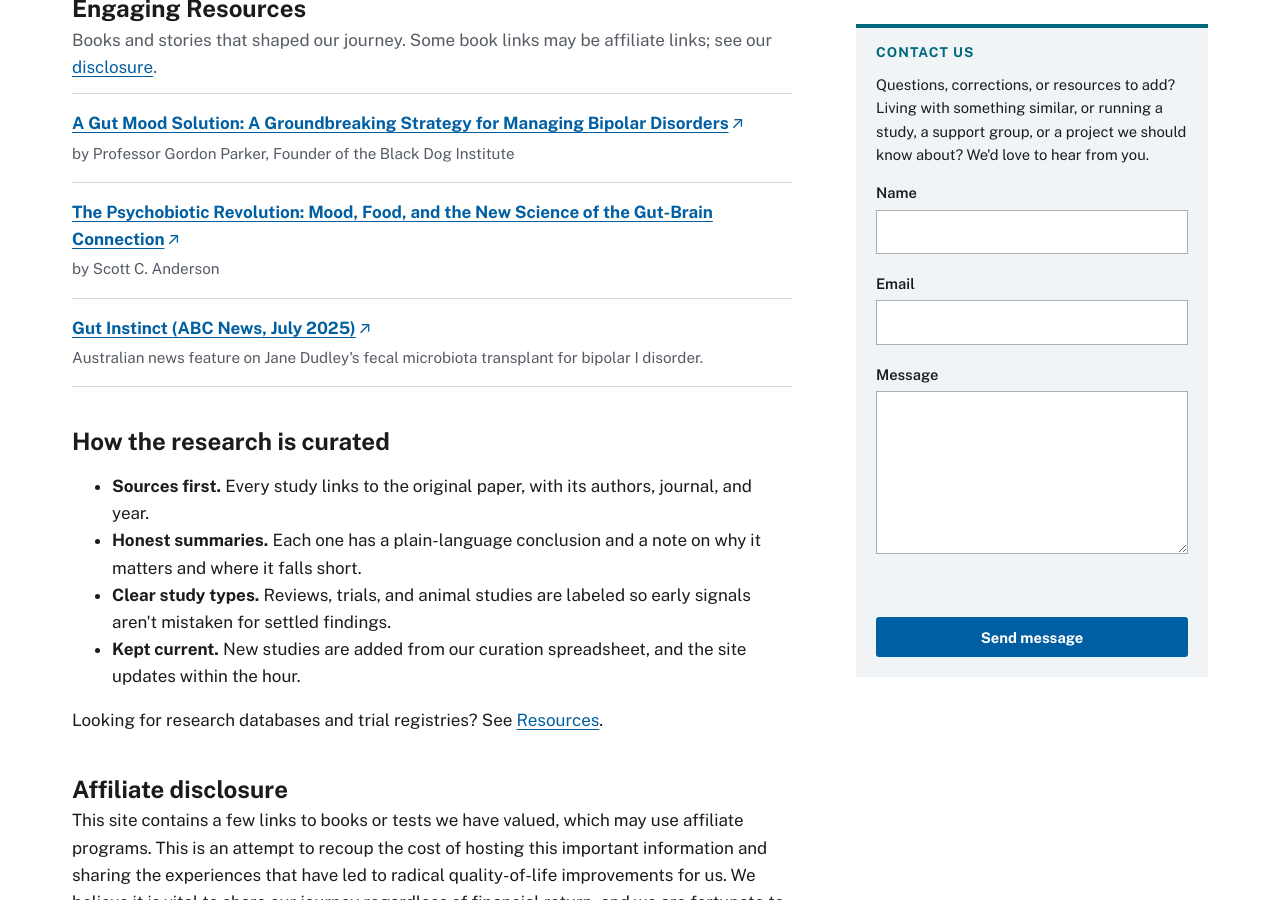
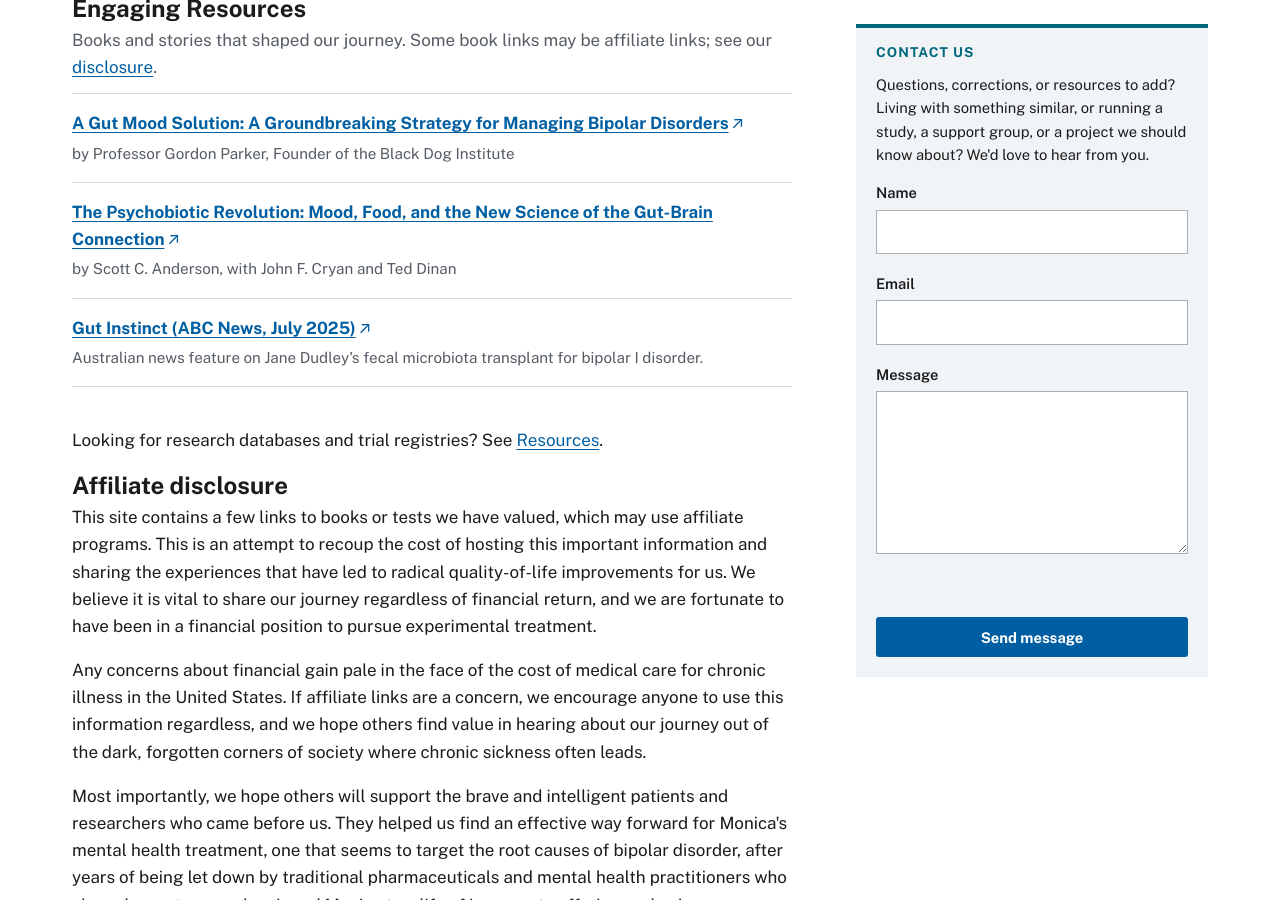
Before and after one commit to ryanmburns93/gut-microbiome-treatment-research-hub, a Jekyll site: the page built from connect/index.html, in a window 1280 px wide and 900 px high, scrolled down 1640 px. Built offline with Jekyll 4.4.1, drawn with Linux system fonts in a browser that asks for light colours.

Commit message:
Connect: drop research curation section, credit all Psychobiotic Revolution authors; Story: Oura
Co-Authored-By: Claude Opus 5.5 <noreply@anthropic.com>
Claude-Session: https://claude.ai/code/session_015hs3fey54277yg4RzRt2nr

```diff
--- a/_data/community.yml
+++ b/_data/community.yml
@@ -20,7 +20,7 @@
       description: by Professor Gordon Parker, Founder of the Black Dog Institute
     - title: "The Psychobiotic Revolution: Mood, Food, and the New Science of the Gut-Brain Connection"
       url: https://www.barnesandnoble.com/w/the-psychobiotic-revolution-scott-c-anderson/1125489906
-      description: by Scott C. Anderson
+      description: by Scott C. Anderson, with John F. Cryan and Ted Dinan
     - title: "Gut Instinct (ABC News, July 2025)"
       url: https://www.abc.net.au/news/2025-07-28/gut-instinct-jane-dudley/105583270
       description: Australian news feature on Jane Dudley's fecal microbiota transplant for bipolar I disorder.
--- a/connect/index.html
+++ b/connect/index.html
@@ -45,16 +45,7 @@ scripts:
 		</section>
 		{% endfor %}
 
-		<section class="community-section" id="curation">
-			<h2>How the research is curated</h2>
-			<ul>
-				<li><strong>Sources first.</strong> Every study links to the original paper, with its authors, journal, and year.</li>
-				<li><strong>Honest summaries.</strong> Each one has a plain-language conclusion and a note on why it matters and where it falls short.</li>
-				<li><strong>Clear study types.</strong> Reviews, trials, and animal studies are labeled so early signals aren't mistaken for settled findings.</li>
-				<li><strong>Kept current.</strong> New studies are added from our curation spreadsheet, and the site updates within the hour.</li>
-			</ul>
-			<p>Looking for research databases and trial registries? See <a href="{{ '/resources/' | relative_url }}">Resources</a>.</p>
-		</section>
+		<p>Looking for research databases and trial registries? See <a href="{{ '/resources/' | relative_url }}">Resources</a>.</p>
 
 		<section class="community-section" id="disclosure">
 			<h2>Affiliate disclosure</h2>
```
Also changed, not shown: story/index.md (+1 -1 lines).
